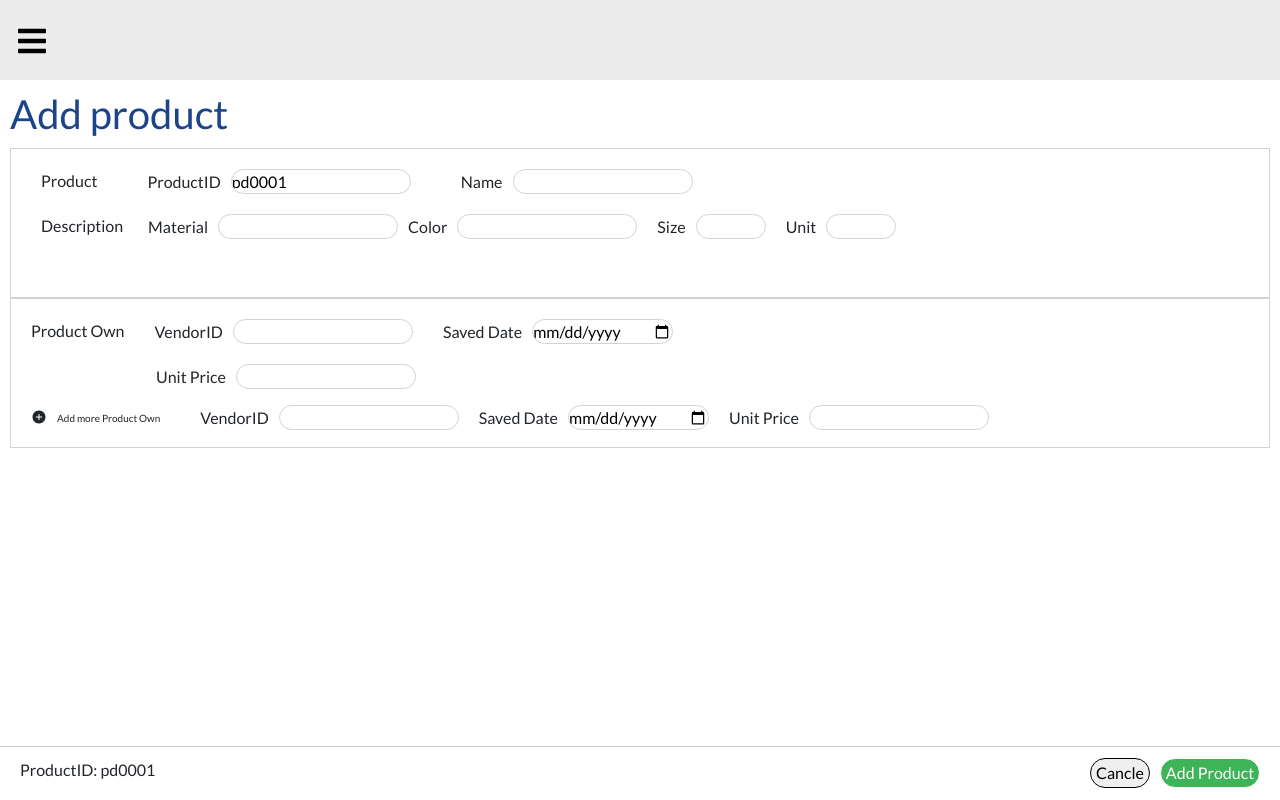
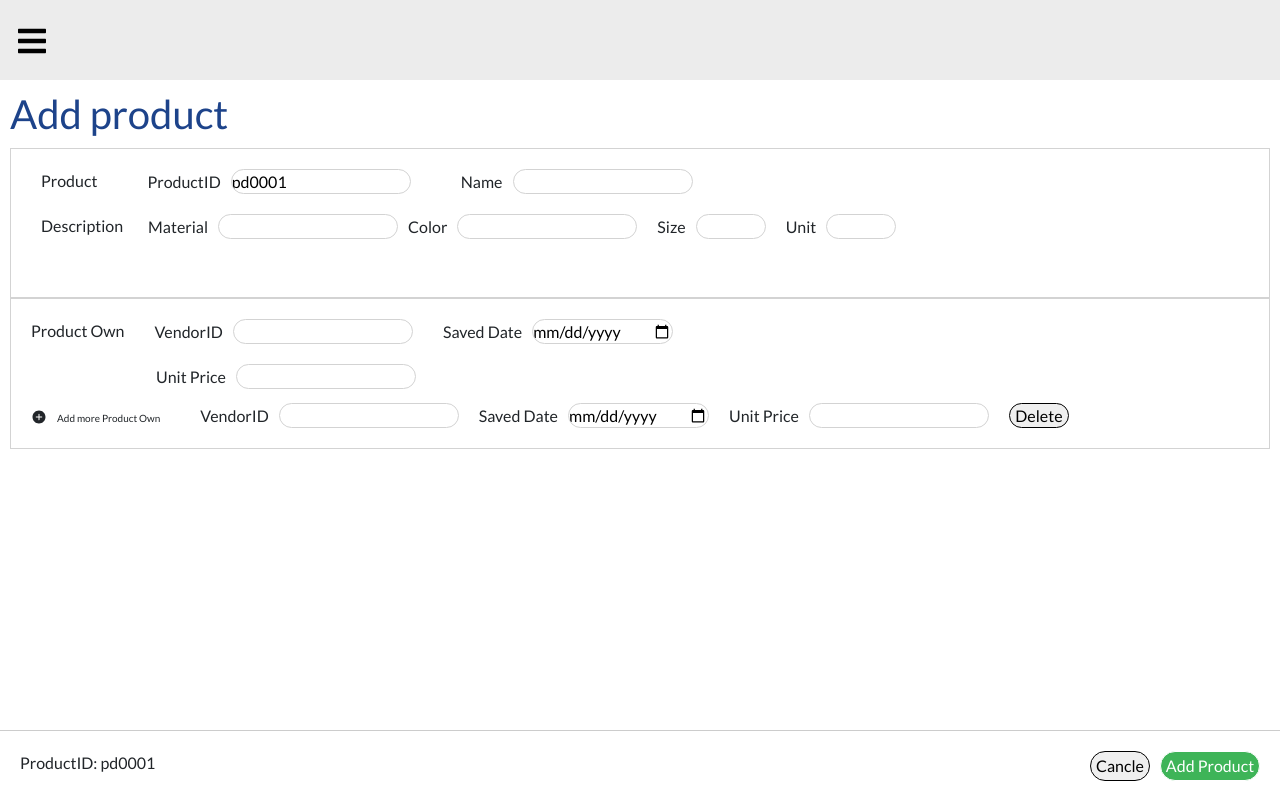
Before and after one commit to Chonlatit2546/Project-SE, a React (Create React App) app: page /AddProduct in a window 1280 px wide. Both pictures are taken after a click on the icon 39 px from the left and 417 px from the top of the page. Built offline with nearby package versions, Linux system fonts and the light colour scheme; no server answers; the database is empty.

Commit message:
add more vendor in addproduct

```diff
--- a/src/pages/AddProduct.js
+++ b/src/pages/AddProduct.js
@@ -9,7 +9,6 @@ import { useNavigate } from "react-router-dom";
 
 function AddProduct() {
   const navigate = useNavigate();
-  const [AddProductOwn, setAddProductOwn] = useState(false);
 
   const [product, setProduct] = useState({
     productID: "",
@@ -25,6 +24,8 @@ function AddProduct() {
 
   const [newProductID, setNewProductID] = useState("");
   const [newProductOwnID, setNewProductOwnID] = useState("");
+
+  const [AddProductOwn, setAddProductOwn] = useState([]);
 
   useEffect(() => {
     const checkAmountofProductDoc = async () => {
@@ -63,6 +64,35 @@ function AddProduct() {
     try {
       if ((product.saveDate || product.unitPrice) && !product.vendorID) {
         throw new Error("Please fill in vendorID");
+      }
+
+      if (product.vendorID && AddProductOwn) {
+        const productOwnCollectionRef = collection(db, "productOwn");
+
+        const productDocRef = doc(db, "product", newProductID);
+        // เพิ่มข้อมูลของ Product Own ที่ถูกเพิ่มเข้ามาผ่านอินพุตฟิลด์
+        await Promise.all(
+          AddProductOwn.map(async (productOwn, index) => {
+            const nextNewProductOwnID = `pdv${String(
+              Number(newProductOwnID.slice(3)) + index + 1
+            ).padStart(4, "0")}`;
+            console.log("addmore", nextNewProductOwnID);
+            console.log(productOwn);
+            console.log(productOwn.vendorID);
+            console.log(productOwn.saveDate);
+            console.log(productOwn.unitPrice);
+
+
+            const vendorDocRef = doc(db, "vendor", productOwn.vendorID);
+
+            await setDoc(doc(productOwnCollectionRef, nextNewProductOwnID), {
+              prodID: productDocRef,
+              venID: vendorDocRef,
+              savedDate: productOwn.saveDate || "",
+              unitPrice: productOwn.unitPrice || ""
+            });
+          })
+        );
       }
 
       const productCollectionRef = collection(db, "product");
@@ -104,6 +134,23 @@ function AddProduct() {
 
       checkAmountofProductDoc();
 
+      const checkAmountofProductOwnDoc = async () => {
+        try {
+          const productOwnDoc = await getDocs(collection(db, "productOwn"));
+          const prodOwn_docCount = productOwnDoc.size;
+          const newProductOwnID = `pdv${String(prodOwn_docCount + 1).padStart(
+            4,
+            "0"
+          )}`;
+          setNewProductOwnID(newProductOwnID);
+          console.log("amount of productOwn", newProductOwnID);
+        } catch (e) {
+          console.log("Error", e);
+        }
+      };
+
+      checkAmountofProductOwnDoc();
+
       setProduct({
         productID: "",
         productName: "",
@@ -115,6 +162,8 @@ function AddProduct() {
         saveDate: "",
         unitPrice: "",
       });
+
+      setAddProductOwn([]);
 
       navigate("/AddProduct");
       alert("add successful");
@@ -136,6 +185,8 @@ function AddProduct() {
       saveDate: "",
       unitPrice: "",
     });
+
+    setAddProductOwn([]);
   };
 
   const handleChange = (e) => {
@@ -146,13 +197,31 @@ function AddProduct() {
     }));
   };
 
+  const addProductOwn = () => {
+    setAddProductOwn([...AddProductOwn, {}]);
+  };
+
+  const handleAddProductOwnChange = (e, index) => {
+    const { id, value } = e.target;
+    const updatedProductOwns = [...AddProductOwn];
+    updatedProductOwns[index][id] = value;
+
+    setAddProductOwn(updatedProductOwns);
+  };
+
+  const deleteProductOwn = (index) => {
+    const updatedProductOwns = [...AddProductOwn];
+    updatedProductOwns.splice(index, 1);
+    setAddProductOwn(updatedProductOwns);
+  };
+
   return (
     <div>
       <Navbar />
       <h1 className="Head-Topic"> Add product</h1>
 
       <div className="addProduct-form">
-        <form >
+        <form>
           <div className="Product">
             <div className="Product-info">
               Product
@@ -246,24 +315,44 @@ function AddProduct() {
                 ></input>
               </div>
               <div className="AddmoreProductOwn">
-                <IoIosAddCircle onClick={() => setAddProductOwn(true)} />
+                <IoIosAddCircle onClick={addProductOwn} />
                 <label className="add">Add more Product Own</label>
-                {AddProductOwn && (
-                  <div className="addVendor">
+
+                <div className="more-vendor">
+                  {AddProductOwn.map((productOwn, index) => (
+                    <div key={index} className="addVendor">
                       <div className="addVendorID">
-                      <label htmlFor="vendorID">VendorID</label>
-                      <input type="text" id="vendorID"></input>
+                        <label htmlFor= "vendorID">VendorID</label>
+                        <input
+                          type="text"
+                          id= "vendorID"
+                          onChange={(e) => handleAddProductOwnChange(e, index)}
+                          value= {productOwn.vendorID}
+                        ></input>
                       </div>
                       <div className="AddSaveDate">
-                      <label htmlFor="addSaveDate">Saved Date</label>
-                      <input type="date" id="saveDate"></input>
+                        <label htmlFor= "saveDate">Saved Date</label>
+                        <input
+                          type="date"
+                          id= "saveDate"
+                          onChange={(e) => handleAddProductOwnChange(e, index)}
+                          value= {productOwn.saveDate}
+                        ></input>
                       </div>
                       <div className="AddUnitPrice">
-                      <label htmlFor="addUnitPrice">Unit Price</label>
-                      <input type="text" id="unitPrice"></input>
+                        <label htmlFor= "unitPrice">Unit Price</label>
+                        <input
+                          type="text"
+                          id="unitPrice"
+                          onChange={(e) => handleAddProductOwnChange(e, index)}
+                          value= {productOwn.unitPrice}
+                        ></input>
                       </div>
+                      <button className="Delete-addvendor" type="button" onClick={() => deleteProductOwn(index)}>Delete</button>
+                      <br />
                     </div>
-                )}
+                  ))}
+                </div>
               </div>
             </div>
           </div>
@@ -271,19 +360,23 @@ function AddProduct() {
       </div>
 
       <footer className="Footer">
-        <hr></hr>
+
         <div className="footer-manage">
+
           <div>
             <label>ProductID: {newProductID}</label>
           </div>
 
           <div className="Submit-Button">
             <div className="Cancle">
-              <button className="Cancel-Button" onClick={Cancel}>Cancle</button>
+              <button className="Cancel-Button" onClick={Cancel}>
+                Cancle
+              </button>
             </div>
             <div className="Add-Product-Button" onClick={addProduct}>
               <button type="Submit">Add Product</button>
             </div>
+
           </div>
         </div>
       </footer>
--- a/src/pages/css/AddProduct.css
+++ b/src/pages/css/AddProduct.css
@@ -57,9 +57,10 @@
 
 .Product-Own{
    border:1px solid #d3d3d3;
-   height: 150px;
+   height: auto;
    margin: 10px;
    margin-top: -10px;
+   overflow: hidden;
 }
 
 .Product-Own-Info{
@@ -82,10 +83,18 @@
    margin-top: 20px;
 }
 
+.Delete-addvendor{
+   border:1px solid;
+   border-radius: 25px;
+   height: 25px;
+   width: 60px;
+   margin-left: 20px;
+}
 
 .AddmoreProductOwn{
    margin-top: 20px;
    display: flex;
+
 }
 
 .add{
@@ -95,11 +104,17 @@
 
 }
 
+.more-vendor{
+   margin-top: -10px;
+}
+
 .addVendor{
    display: flex;
    margin-left: 30px;
-   margin-top: -4px;
+   margin-top: 4px;
+
 }
+
 
 .AddSaveDate{
    margin-left: 20px;
@@ -114,15 +129,17 @@
    bottom: 0;
    width: 100%;
    height: 70px;
-
+   border-top: 1px solid #ccc;
+   background-color: white;
+   justify-content: space-between;
 }
 
 .footer-manage{
    display: flex;
    justify-content: space-between;
-   margin-left: 20px;
-   margin-top: -5px;
-   margin-right: 20px;
+   margin:20px;
+   height: 100%;
+
 
 }
 
```
Lines whose indentation alone changed are shown as unchanged.
